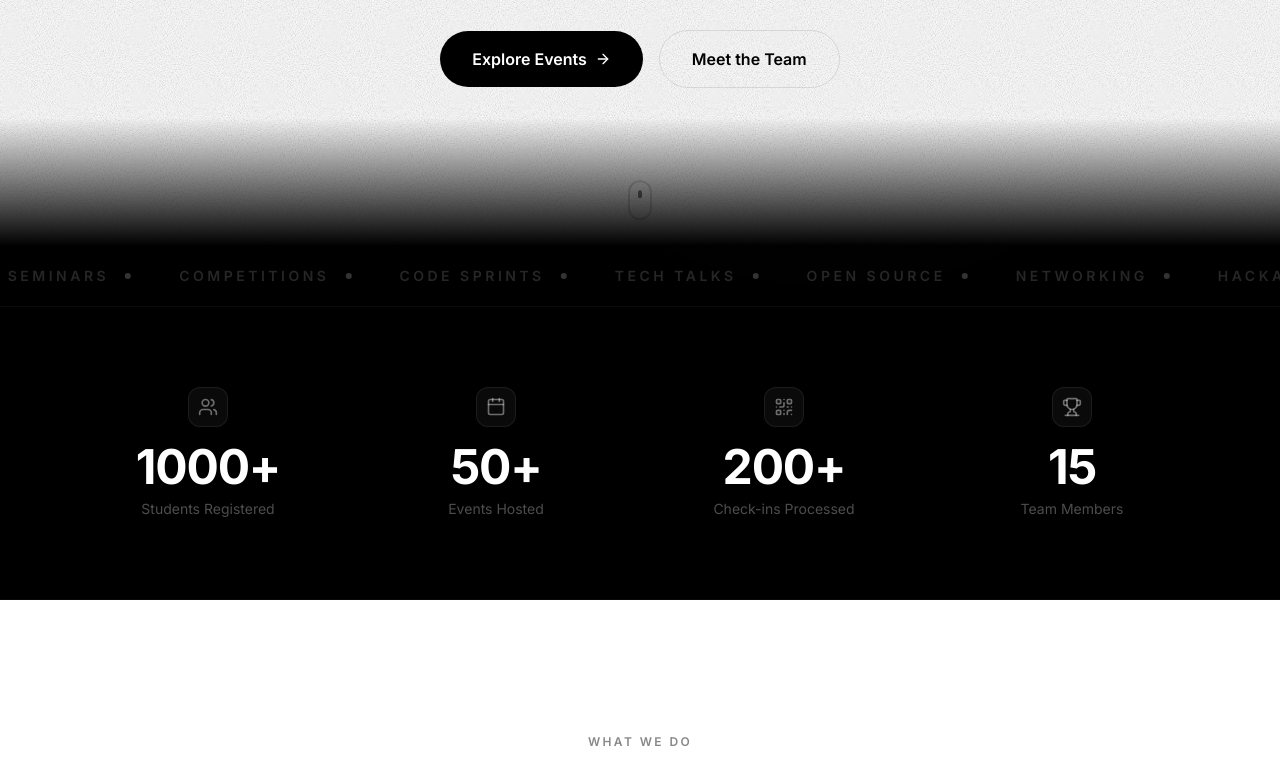
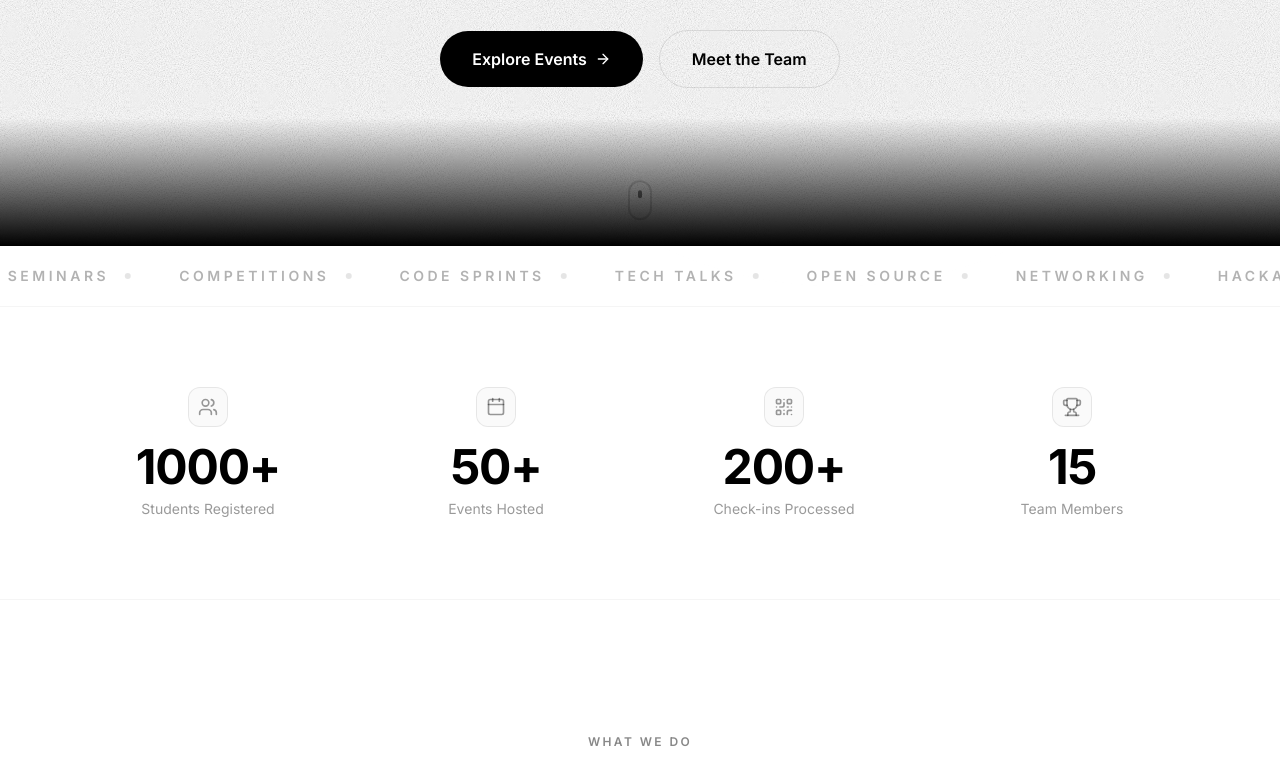
Before and after one commit to CSquareClubCU/C-Square-Web, a Next.js app in the folder frontend/: page / in a window 1280 px wide. Shown: the part 554-1329 px from the top of the page. Built offline with nearby package versions, Linux system fonts and the light colour scheme.

Commit message:
style: convert marquee and stats sections to light theme to unify the premium homepage aesthetic

```diff
--- a/frontend/app/page.tsx
+++ b/frontend/app/page.tsx
@@ -117,7 +117,7 @@ export default function Home() {
       </section>
 
       {/* ─── MARQUEE TICKER ─── */}
-      <section className="w-full bg-black text-white py-5 border-b border-white/[0.04]">
+      <section className="w-full bg-white text-black py-5 border-b border-black/[0.04]">
         <Marquee speed={25}>
           <div className="flex items-center gap-12 px-6">
             {[
@@ -132,10 +132,10 @@ export default function Home() {
             ].map((item) => (
               <span
                 key={item}
-                className="text-sm font-semibold tracking-[0.25em] uppercase text-white/15 whitespace-nowrap flex items-center gap-4"
+                className="text-sm font-semibold tracking-[0.25em] uppercase text-black/30 whitespace-nowrap flex items-center gap-4"
               >
                 {item}
-                <span className="w-1.5 h-1.5 rounded-full bg-white/20" />
+                <span className="w-1.5 h-1.5 rounded-full bg-black/10" />
               </span>
             ))}
           </div>
@@ -143,7 +143,7 @@ export default function Home() {
       </section>
 
       {/* ─── STATS BAR ─── */}
-      <section className="w-full bg-black text-white border-b border-white/[0.04]">
+      <section className="w-full bg-white text-black border-b border-black/[0.04]">
         <div className="max-w-[1200px] mx-auto px-5 md:px-10 py-16 md:py-20 grid grid-cols-2 md:grid-cols-4 gap-8">
           {[
             { value: 1000, suffix: "+", label: "Students Registered", icon: <Users className="w-5 h-5" /> },
@@ -153,15 +153,15 @@ export default function Home() {
           ].map((stat, i) => (
             <FadeUp key={i} delay={i * 0.1} className="text-center stat-underline cursor-default">
               <div className="flex items-center justify-center mb-4">
-                <div className="w-10 h-10 rounded-xl bg-white/[0.04] border border-white/[0.08] flex items-center justify-center text-white/40">
+                <div className="w-10 h-10 rounded-xl bg-black/[0.02] border border-black/[0.08] flex items-center justify-center text-black/40">
                   {stat.icon}
                 </div>
               </div>
-              <p className="text-4xl md:text-5xl font-bold tracking-tight text-white">
+              <p className="text-4xl md:text-5xl font-bold tracking-tight text-black">
                 <AnimatedCounter value={stat.value} />
                 {stat.suffix}
               </p>
-              <p className="text-sm text-white/30 mt-2">{stat.label}</p>
+              <p className="text-sm text-black/40 mt-2">{stat.label}</p>
             </FadeUp>
           ))}
         </div>
```
